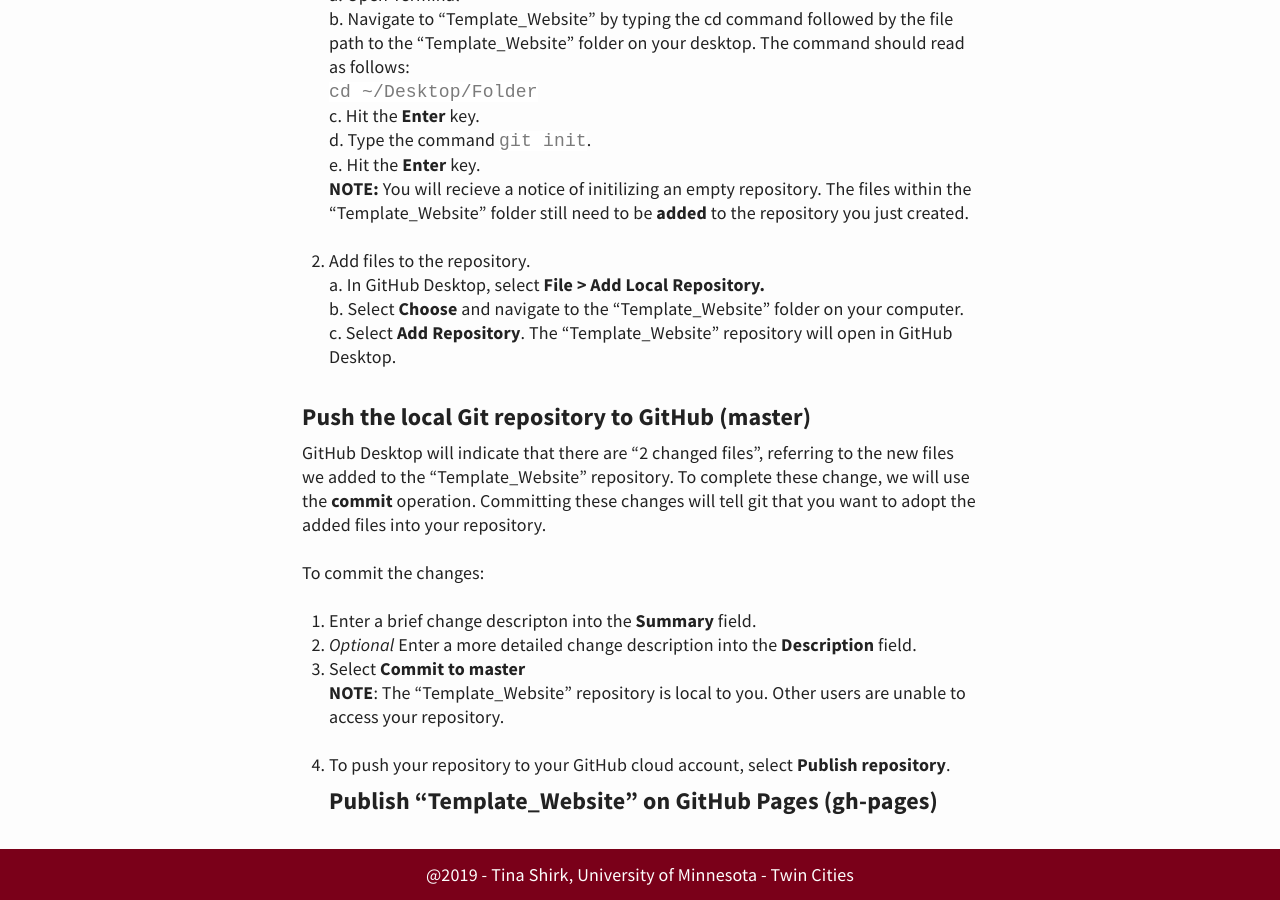
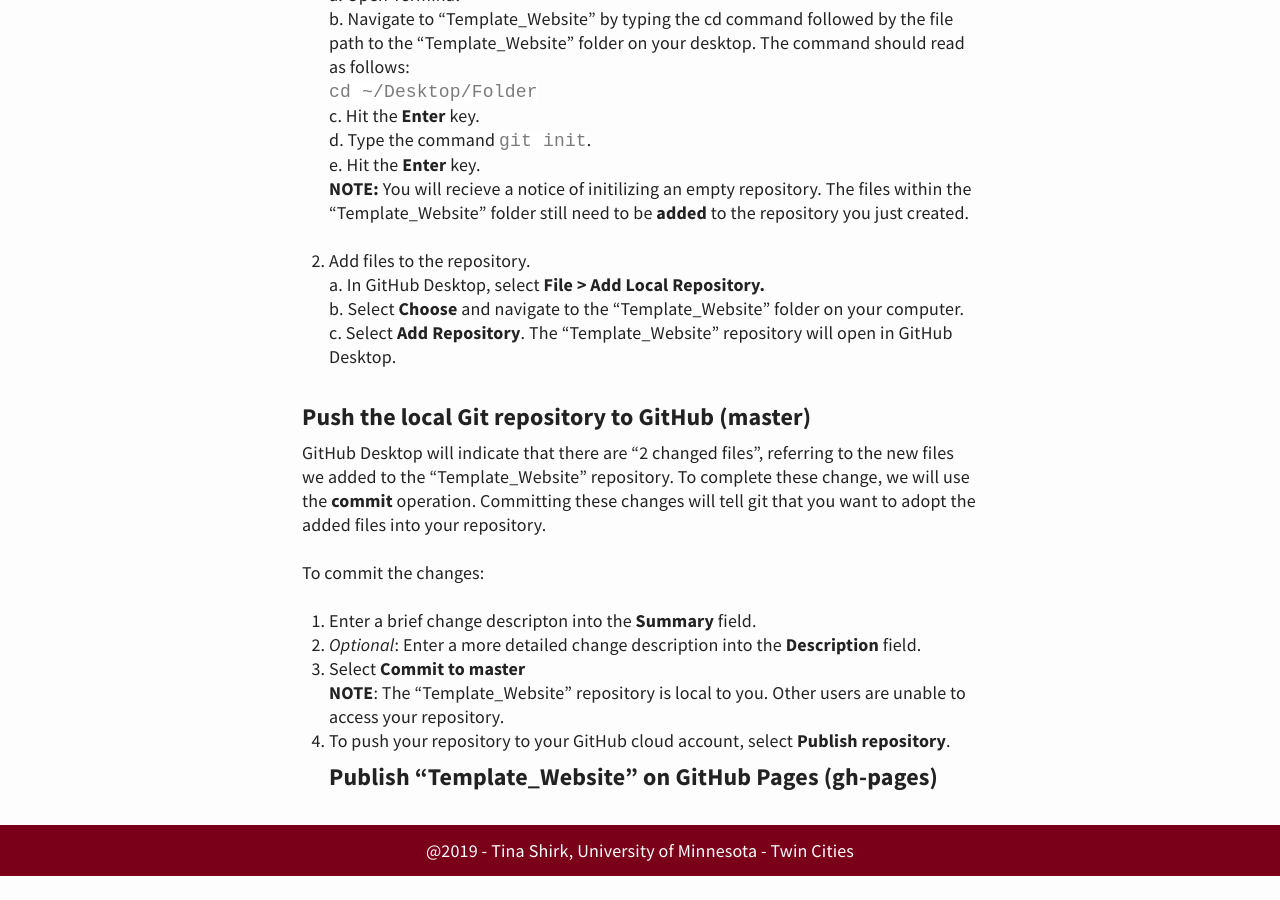
Before and after one commit to kristinashirk/digital-tech, a Jekyll site: the page built from _posts/2019-09-02-git and GitHub.md, in a window 1280 px wide and 900 px high, scrolled down 2154 px. Built offline with Jekyll 4.4.1, drawn with Linux system fonts in a browser that asks for light colours; after the commit the page ends 3030 px from its top, so only the background shows below that.

Commit message:
Pushing repo instructions

```diff
--- a/_posts/2019-09-02-git and GitHub.md
+++ b/_posts/2019-09-02-git and GitHub.md
@@ -64,9 +64,8 @@ GitHub Desktop will indicate that there are "2 changed files", referring to the
 
 To commit the changes:
 1. Enter a brief change descripton into the **Summary** field.
-2. *Optional* Enter a more detailed change description into the **Description** field.
+2. *Optional*: Enter a more detailed change description into the **Description** field.
 3. Select **Commit to master**
 **NOTE**: The "Template_Website" repository is local to you. Other users are unable to access your repository.
-
 4. To push your repository to your GitHub cloud account, select **Publish repository**.
 ### Publish "Template_Website" on GitHub Pages (gh-pages)
```
